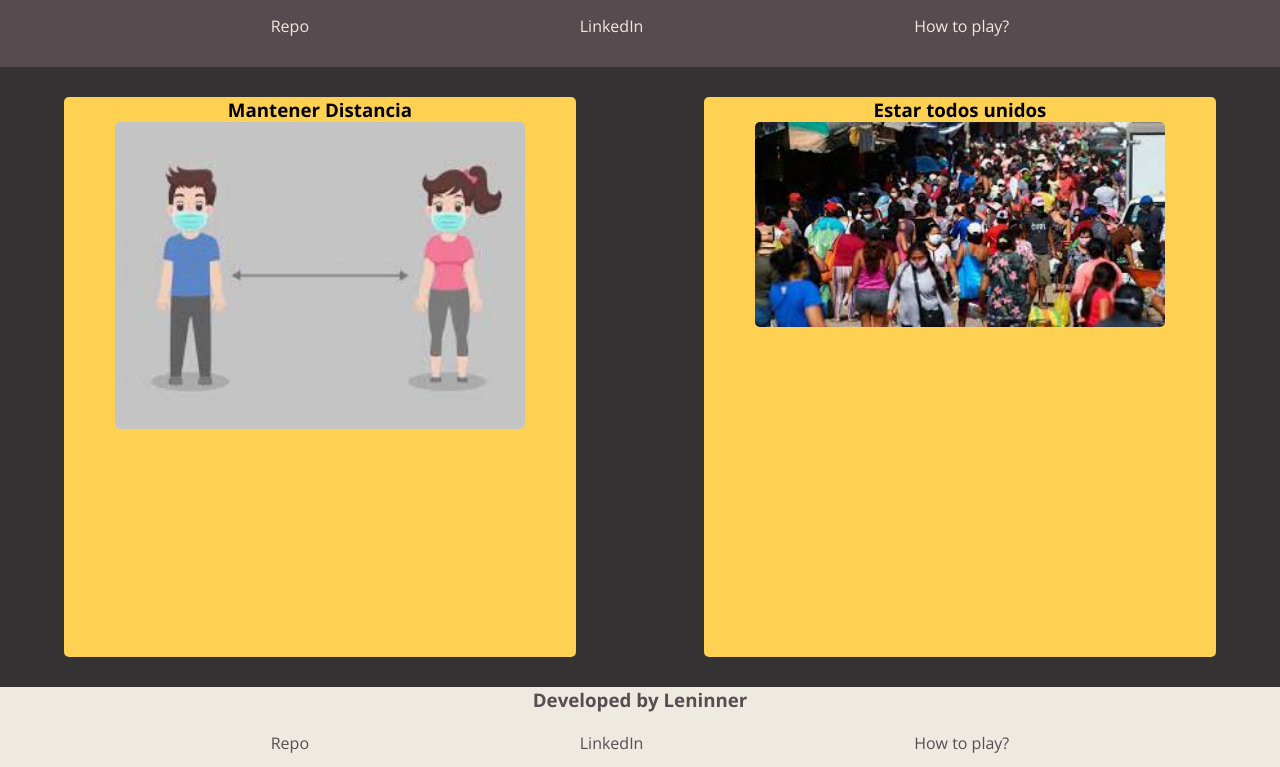
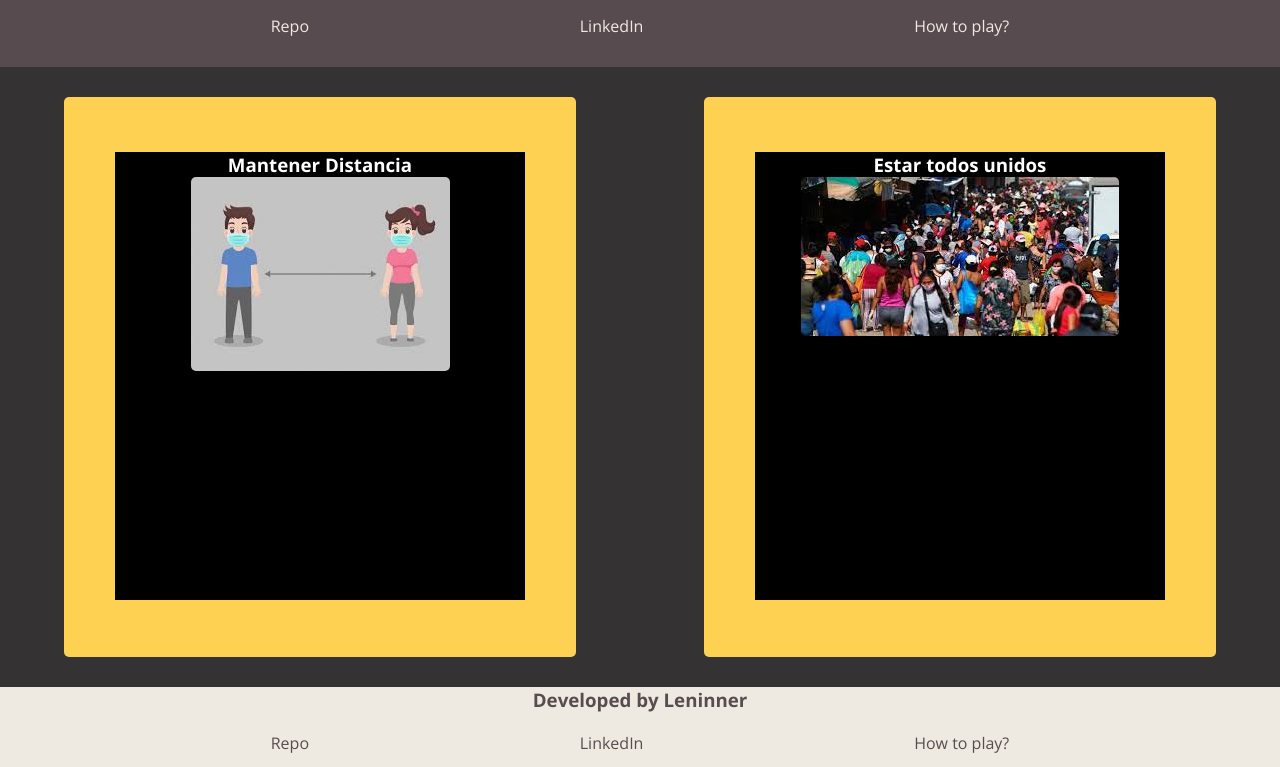
Before and after one commit to Leninner/gameJam, a website: page dist/index.html in a window 1280 px wide. Shown: the part 83-850 px from the top of the page. Drawn offline with nearby package versions, Linux system fonts and the light colour scheme.

Commit message:
Añado refactorización de diseño

```diff
--- a/src/gameController.js
+++ b/src/gameController.js
@@ -36,6 +36,9 @@ function getWinner() {
 
     let titleImgOne = document.createElement("h3"),
         titleImgTwo = document.createElement("h3");
+
+    divImgOne.classList.add("gameBox");
+    divImgTwo.classList.add("gameBox");
 
     titleImgOne.textContent = goodPractices[1].frase;
     titleImgTwo.textContent = badPractices[1].frase;
--- a/src/style.css
+++ b/src/style.css
@@ -90,9 +90,13 @@ span {
     margin: 30px auto;
     background-color: var(--box-game);
     border-radius: 5px;
-    text-align: center;
 }
 
-.game img {
+.gameBox {
+    margin: 55px auto;
     width: 80%;
+    height: 80%;
+    text-align: center;
+    background-color: black;
+    color: white;
 }
```
Also changed, not shown: dist/main.js.
